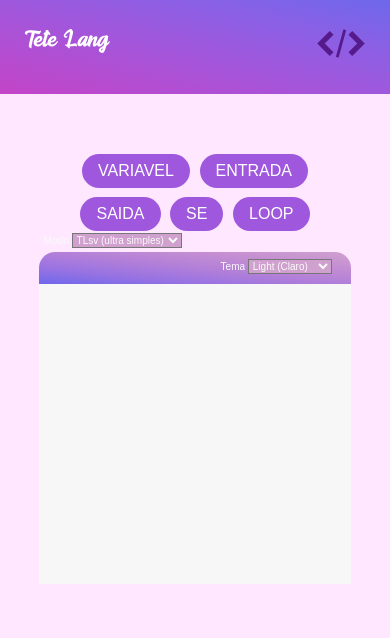
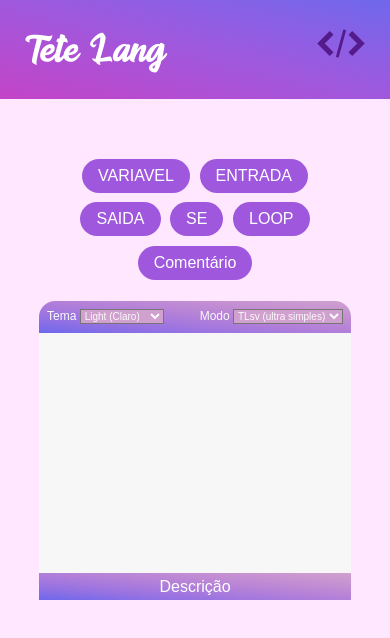
Before and after one commit to Aldrie/TeteLang, a website: page pages/help.html in a window 390 px wide. Drawn offline with Linux system fonts and the light colour scheme; files whose address does not match are found by name.

Commit message:
Description added, and some upgrades in responsive css

```diff
--- a/pages/css/style.css
+++ b/pages/css/style.css
@@ -84,8 +84,8 @@ header a:active {
 
 .themes {
     float: right;
-    margin: .4rem 1.2rem;
     color: #fafafa;
+    max-width: 50%;
 }
 #themes{
     color:#fafafa;
@@ -98,43 +98,10 @@ header a:active {
 }
 .modes {
     float: left;
-    margin: .4rem .3rem;
     color: #fafafa;
-}
-@media only screen and (max-width: 480px){
-    header{
-        font-size: 1.2rem;
-    }
-    .modes {
-        font-size: 10px;
-        margin: -1.2rem .3rem;
-    }
-    #modes{
-        font-size: 10px;
-    }
-    .themes {
-        font-size: 10px;
-    }
-    #themes{
-        font-size: 10px;
-    }
+    max-width: 50%;
 }
 
-@media only screen and (width: 425px){
-    .modes {
-        font-size: 10px;
-        margin: .4rem .3rem;
-    }
-    #modes{
-        font-size: 10px;
-    }
-    .themes {
-        font-size: 10px;
-    }
-    #themes{
-        font-size: 10px;
-    }
-}
 #modes{
     color:#fafafa;
 }
@@ -148,6 +115,10 @@ header a:active {
     background:#6e68ec;
 }
 .textAreaHeader {
+    display: flex;
+    justify-content: space-between;
+    align-content: center;
+    padding: .5rem .5rem;
     min-height: 2rem;
     background-image: linear-gradient(to right top, #6e68ec, #9772e2, #b27fd9, #c48fd2, #d0a1ce);
     width:100%;
@@ -397,3 +368,31 @@ header a:active {
     text-shadow: 0 0 10px #fff;
     box-shadow:0 0 10px #551a8b;
 }
+
+@media screen and (max-width: 450px){
+    .textAreaHeader{
+        font-size: 12px;
+    }
+    #themes, #modes{
+        font-size: 10px;
+    }
+    .themes, .modes{
+       max-width: 10rem;
+    }
+}
+.CodeMirror{
+    width: 100%;
+    height: 15rem;
+}
+
+.help-description{
+    text-align: center;
+    margin-top:0;
+    font-size: 1rem;
+    padding: .3rem 1rem;
+    width: 100%;
+    border: none;
+    color:white;
+    background-image: linear-gradient(to right top, #6e68ec, #9772e2, #b27fd9, #c48fd2, #d0a1ce);
+    transition: all .2s ease-in-out;
+}
--- a/pages/help.html
+++ b/pages/help.html
@@ -14,10 +14,10 @@
     <meta name="viewport" content="width=device-width, initial-scale=1.0">
     <meta http-equiv="X-UA-Compatible" content="ie=edge">
     <title>Help</title>
-    <link rel="stylesheet" href="css/style.css">
     <link rel="stylesheet" href="js/codemirror/lib/codemirror.css">
     <link rel="stylesheet" href="js/codemirror/theme/dracula.css">
     <link rel="stylesheet" href="js/codemirror/theme/3024-day.css">
+    <link rel="stylesheet" href="css/style.css">
     <link rel="stylesheet" href="css/icomoon/style.css">
 </head>
 
@@ -51,6 +51,8 @@
            </div>
             </div>
            <textarea id="code" class="textarea"></textarea>
+            <div class="help-description">Descrição</div>
+        </div>
 
 </body>
 
--- a/pages/js/LearnPage.js
+++ b/pages/js/LearnPage.js
@@ -5,7 +5,7 @@ var editor = CodeMirror.fromTextArea(code, {readOnly : true});
 let themes = document.getElementById('themes');
 let modes = document.getElementById('modes');
 let div_commands = document.querySelector(".con_commands");
-
+let description_div = document.querySelector(".help-description");
 
 commands = {
     VARIAVEL:{
@@ -17,21 +17,21 @@ commands = {
     },
     ENTRADA:{
         nameSV: "ENTRADA",
-        description: "Utilizado para executar uma entrada do usuário",
+        description: "Utilizado para executar uma _entrada_ do usuário",
         exSV: "//Uma Variável que recebe\n// o valor do usuário!\n"+
             "VARIAVEL nome\n"+
             'nome = ENTRADA "Digite seu nome"',
     },
     SAIDA:{
         nameSV: "SAIDA",
-        description: "Executa uma saída no terminal, exibe em forma de texto a requesição",
+        description: "Executa uma _saída_ no terminal, exibe em forma de texto a requesição",
         exSV: "//Uma mensagem será \n//exibida no terminal\n"+
             'SAIDA "Olá Mundo"',
     },
 
     SE:{
         nameSV: "SE",
-        description: "Executa uma comparação, se a resposta for verdadeira é executado o respectivo código",
+        description: "Executa uma _comparação_, se a resposta for verdadeira é executado o respectivo código",
         exSV: "//Comparação entre dois números\n"+
             'SE 2 < 16 SAIDA "2 é menor que 16"\n'+
             'SE 2 > 16 SAIDA "2 é menor que 16"\n'+
@@ -39,11 +39,16 @@ commands = {
     },
     LOOP:{
         nameSV: "LOOP",
-        description: "Utilizado na necessidade de um Loop, enquanto a condição for verdadeira o loop se repetirá",
+        description: "Utilizado na necessidade de um _Loop_, enquanto a _condição_ for verdadeira o loop se repetirá",
         exSV: "//Uma contagem de 0 a 16\n"+
             "VARIAVEL numero\n"+
             "numero = 0\n"+
             'LOOP numero <= 10, numero = numero + 1, SAIDA numero',
+    },
+    Comentário:{
+        nameSV: "Comentário",
+        description: "Quando usado, _não é considerado_ no código, é apenas algo a enfatizar",
+        exSV: "//Basta duas barras no começo\n//da linha e ela\n//será ignorada\n",
     }
 };
 
@@ -61,12 +66,18 @@ function generateFlexBoxCommands(mode){
 }
 }
 
+function generateDescription(text){
+    let final_text;
+    final_text = text.replace(/_(.*?)_/g, '<strong style="text-shadow:0 0 15px #eaeaea;">$1</strong>');
+    return final_text;
+}
 
 let command_btns = document.querySelectorAll(".command");
 for(var i=0; i<=command_btns.length - 1; i++){
     command_btns[i].addEventListener("click", function(){
         if(modes.value == "TLsv"){
         editor.setValue(commands[this.innerHTML].exSV);
+        description_div.innerHTML = generateDescription(commands[this.innerHTML].description);
         }else {
             editor.setValue(TransformSimplerToDefault(commands[this.innerHTML].exSV));
         }
```
Also changed, not shown: pages/index.html (+1 -1 lines).
